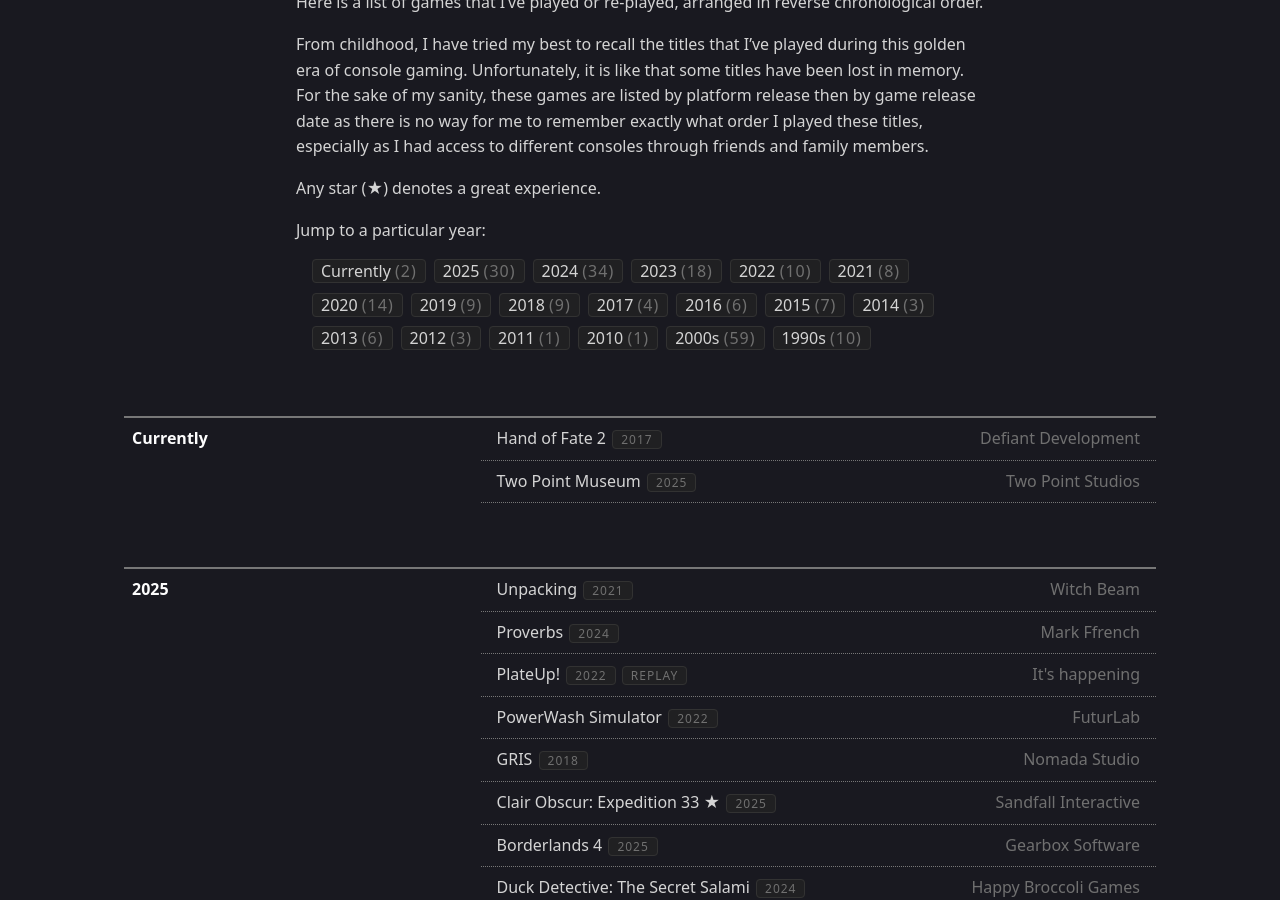
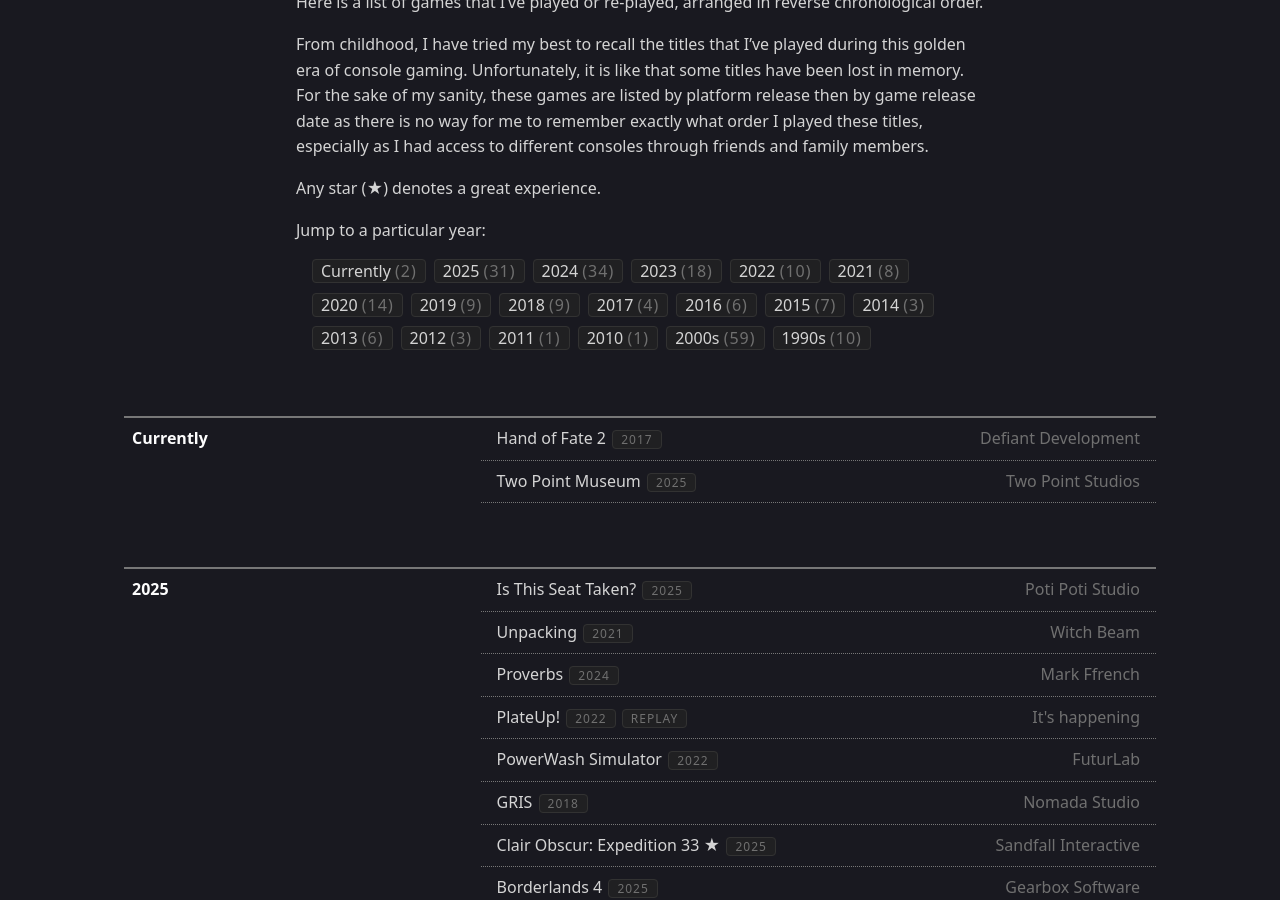
Before and after one commit to KlazHTT/personal-website, a Jekyll site: the page built from pages/gaming.md, in a window 1280 px wide and 900 px high, scrolled down 370 px. Built offline with Jekyll 4.4.1, drawn with Linux system fonts in a browser that asks for light colours.

Commit message:
Update games.yml

```diff
--- a/_data/games.yml
+++ b/_data/games.yml
@@ -10,6 +10,10 @@
       status:
 - year: 2025
   games:
+    - title: Is This Seat Taken?
+      developer: Poti Poti Studio
+      released: 2025
+      status: Completed
     - title: Unpacking
       developer: Witch Beam
       released: 2021
```
